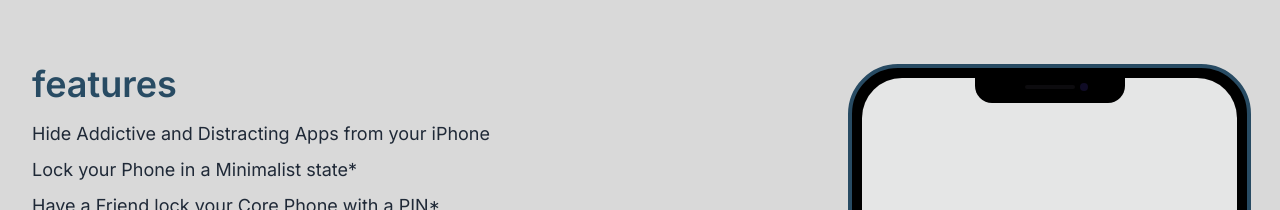
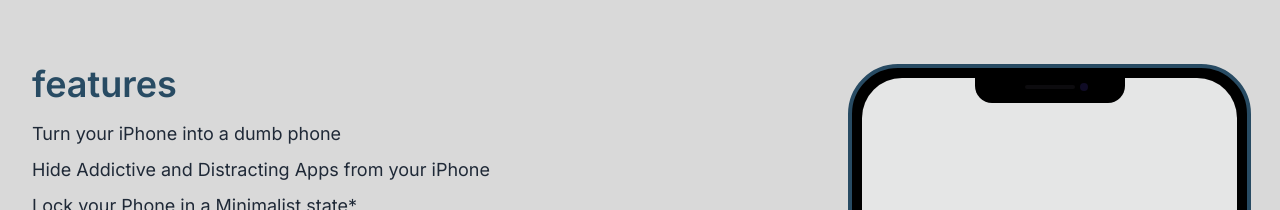
Before and after one commit to hwyatt/thecorephone.com, a Next.js app: page / in a window 1280 px wide. Shown: the part 800-1010 px from the top of the page. Built offline with nearby package versions, Linux system fonts and the light colour scheme.

Commit message:
home werk

```diff
--- a/src/app/page.tsx
+++ b/src/app/page.tsx
@@ -76,6 +76,7 @@ export default function Home() {
             <div className="flex flex-col gap-4">
               <h2 className="text-4xl font-semibold text-brand">features</h2>
               <div className="flex flex-col gap-2">
+                <p className="text-lg">Turn your iPhone into a dumb phone</p>
                 <p className="text-lg">
                   Hide Addictive and Distracting Apps from your iPhone
                 </p>
```
